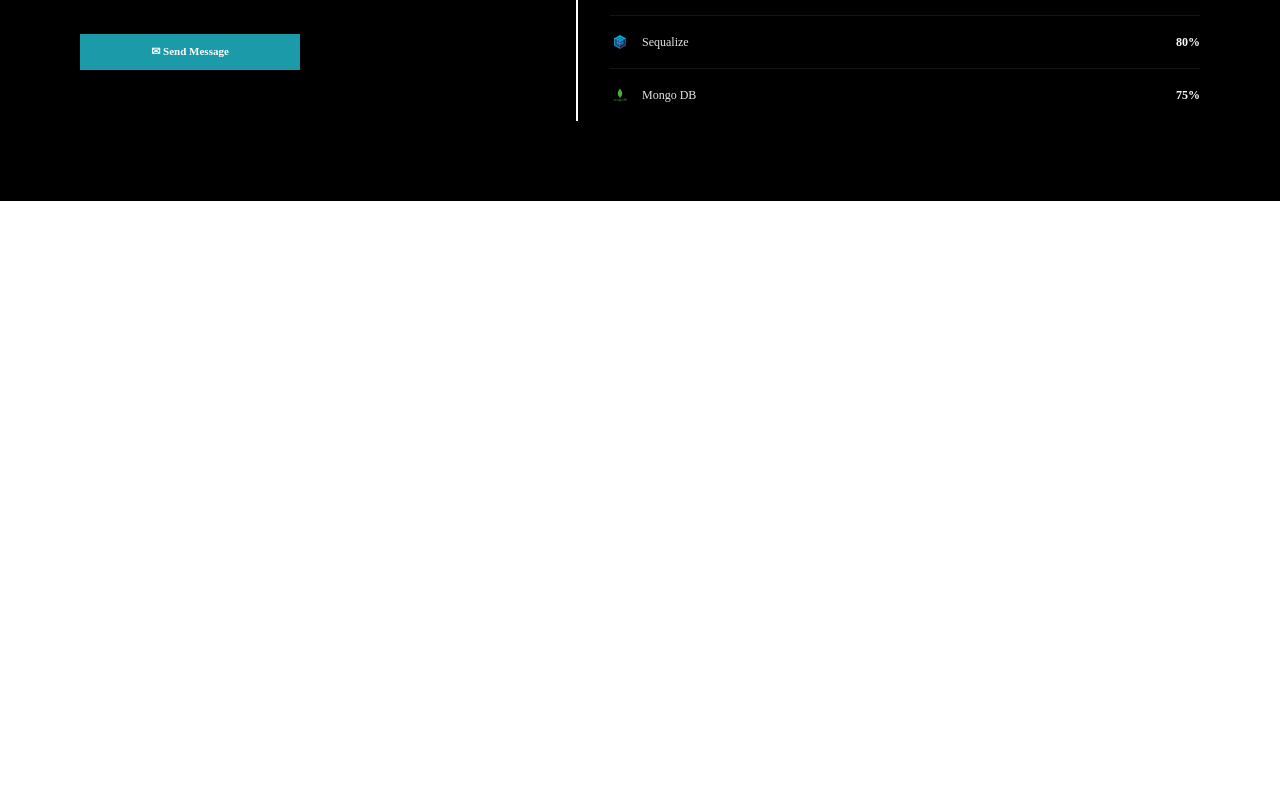
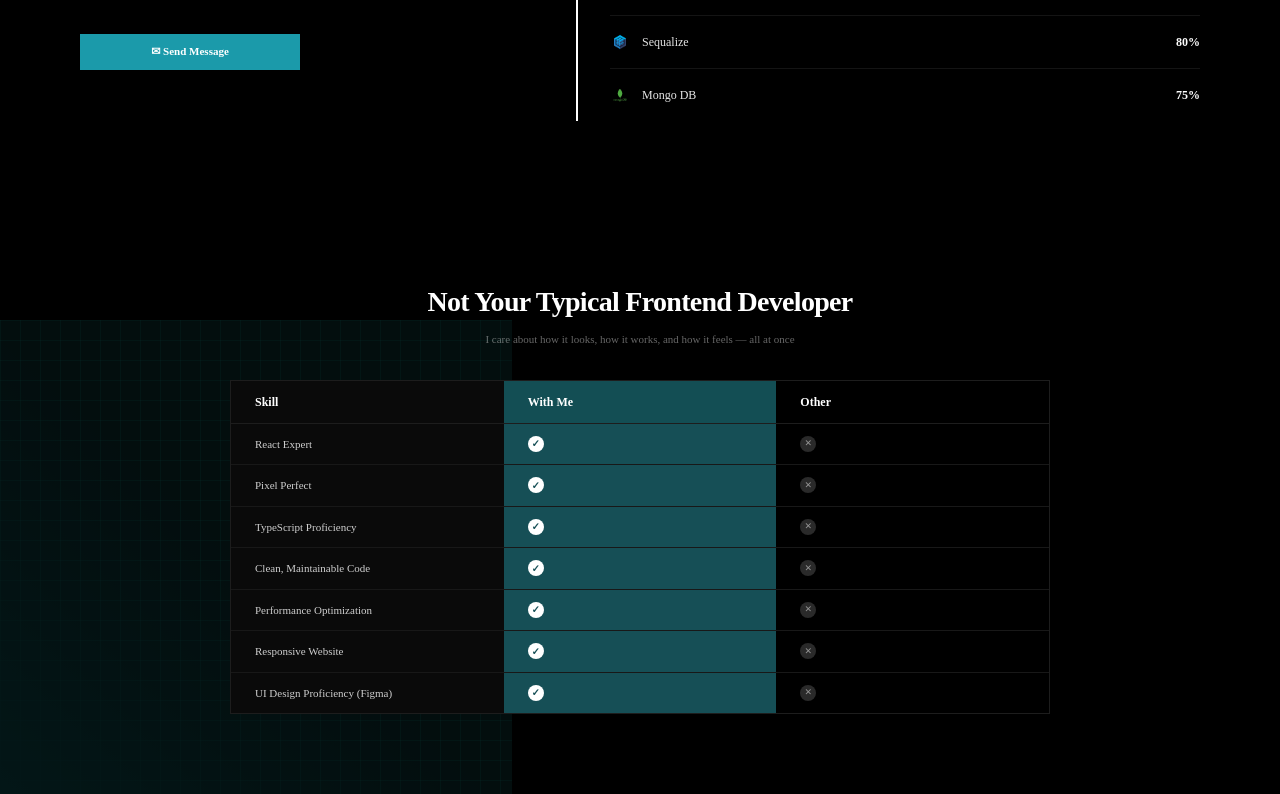
Before and after one commit to novitaariani/website_portofolio, a Next.js app: page / in a window 1280 px wide. Shown: the part 1821-2615 px from the top of the page. Before the commit the page ends 2022 px from the top, so only its background shows below. Built offline with nearby package versions, Linux system fonts and the light colour scheme.

Commit message:
section comparison completed

```diff
--- a/src/app/page.tsx
+++ b/src/app/page.tsx
@@ -1,6 +1,7 @@
 import Navbar from '@/components/layout/Navbar';
 import About from '@/components/sections/About';
 import Skills from '@/components/sections/Skills';
+import Comparison from '@/components/sections/Comparison';
 import Image from 'next/image';
 
 export default function Home() {
@@ -79,8 +80,11 @@ export default function Home() {
       {/* ===== SECTION 2 - ABOUT ===== */}
       <About />
 
-      {/* ===== SECTION 3 - SKILLS ===== */}
+      {/* ===== SECTION 3 - TOOLS ===== */}
       <Skills />
+
+      {/* ===== SECTION 4 - COMPARISON ===== */}
+      <Comparison />
     </>
   );
 }
--- /dev/null
+++ b/src/components/sections/Comparison.tsx
@@ -0,0 +1,82 @@
+export default function Comparison() {
+  const rows = [
+    'React Expert',
+    'Pixel Perfect',
+    'TypeScript Proficiency',
+    'Clean, Maintainable Code',
+    'Performance Optimization',
+    'Responsive Website',
+    'UI Design Proficiency (Figma)',
+  ];
+
+  return (
+    <section className='relative bg-black text-white overflow-hidden'>
+      {/* Background gradient teal bottom left */}
+      <div className='absolute bottom-0 left-0 w-[40%] h-[80%] opacity-30 pointer-events-none'>
+        <div
+          className='w-full h-full'
+          style={{
+            backgroundColor: '#0a2e30',
+            backgroundImage: `linear-gradient(rgba(20,184,166,0.2) 1px, transparent 1px), linear-gradient(90deg, rgba(20,184,166,0.2) 1px, transparent 1px)`,
+            backgroundSize: '20px 20px',
+          }}
+        />
+        <div className='absolute inset-0 bg-gradient-to-tr from-[#0d4a4d] via-transparent to-transparent' />
+      </div>
+
+      <div className='relative max-w-[900px] mx-auto px-4 lg:px-10 py-12 lg:py-20'>
+        {/* Header */}
+        <div className='text-center mb-8'>
+          <h2 className='text-[20px] lg:text-[28px] font-bold tracking-tight'>
+            Not Your Typical Frontend Developer
+          </h2>
+          <p className='mt-2 text-white/40 text-[10px] lg:text-[11px]'>
+            I care about how it looks, how it works, and how it feels — all at
+            once
+          </p>
+        </div>
+
+        {/* Table - Responsive Wrapper */}
+        <div className='border border-white/[0.08] bg-[#0a0a0a] overflow-hidden overflow-x-auto'>
+          <div className='min-w-[500px]'>
+            {/* Table Header */}
+            <div className='grid grid-cols-3 text-[12px] font-bold border-b border-white/[0.08]'>
+              <div className='px-4 lg:px-6 py-3 text-white'>Skill</div>
+              <div className='px-4 lg:px-6 py-3 bg-[#134e54] text-white'>
+                With Me
+              </div>
+              <div className='px-4 lg:px-6 py-3 bg-black text-white'>Other</div>
+            </div>
+
+            {/* Rows */}
+            {rows.map((skill, i) => (
+              <div
+                key={skill}
+                className='grid grid-cols-3 text-[11px] border-b border-white/[0.06] last:border-0'
+              >
+                <div className='px-4 lg:px-6 py-3 text-white/80 flex items-center'>
+                  {skill}
+                </div>
+                <div className='px-4 lg:px-6 py-3 bg-[#164f56] flex items-center justify-start'>
+                  <div className='w-[16px] h-[16px] rounded-full bg-white flex items-center justify-center text-[10px] text-[#164f56] font-bold'>
+                    ✓
+                  </div>
+                </div>
+                <div className='px-4 lg:px-6 py-3 bg-black flex items-center'>
+                  <div className='w-[16px] h-[16px] rounded-full bg-[#2a2a2a] flex items-center justify-center text-[9px] text-white/50'>
+                    ✕
+                  </div>
+                </div>
+              </div>
+            ))}
+          </div>
+        </div>
+
+        {/* Mobile hint */}
+        <p className='lg:hidden text-center text-white/30 text-[9px] mt-3'>
+          ← swipe table →
+        </p>
+      </div>
+    </section>
+  );
+}
```
